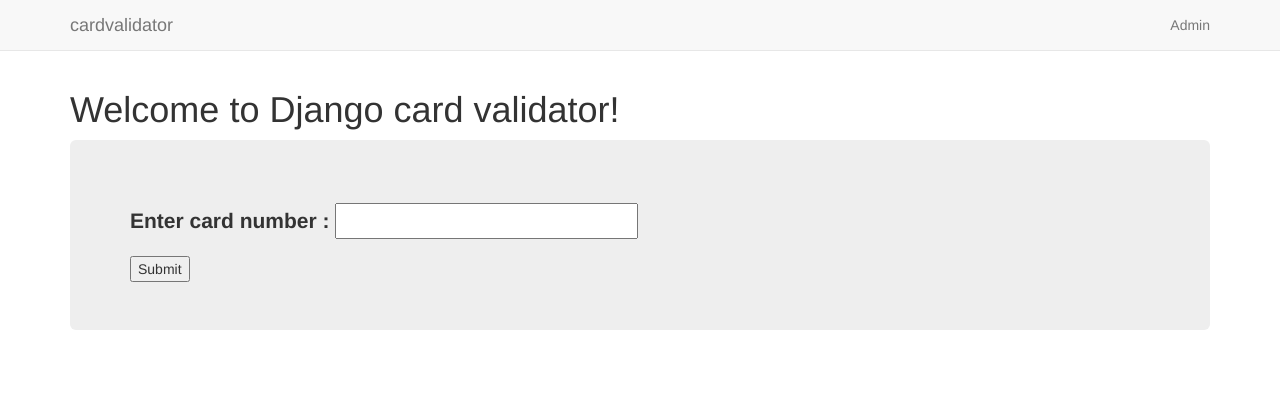
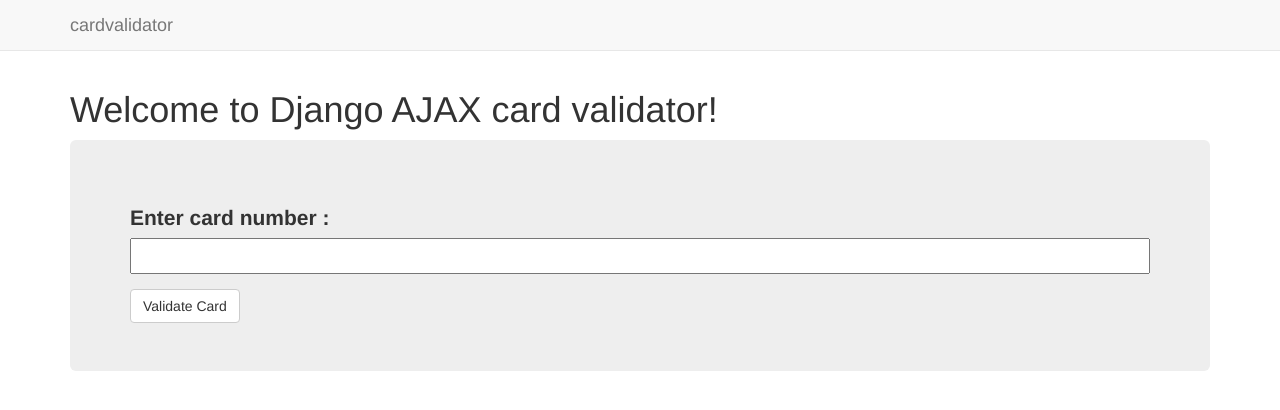
Before and after one commit to tevtonez/django_card_validator, a Django app: page / in a window 1280 px wide. Shown: the top 410 px of the page. Run offline with Django 3.2, Linux system fonts and the light colour scheme; some libraries are stand-ins or nearby versions.

Commit message:
add ajax script

```diff
--- a/main/forms.py
+++ b/main/forms.py
@@ -1,11 +1,5 @@
 from django import forms
-from django.contrib.auth import get_user_model
-from django.contrib.auth.forms import UserCreationForm
-from django.contrib.auth.models import User
-from . import models
+
 
 class CardValidatorForm(forms.Form):
-    card_number = forms.IntegerField(
-        label="Enter card number ",
-        widget=forms.TextInput(attrs={'size': '22'})
-    )
+    card_number = forms.IntegerField(label="Enter card number ")
--- a/main/static/css/style.css
+++ b/main/static/css/style.css
@@ -1,3 +1,7 @@
 body{
   padding-top: 70px;
 }
+
+#id_card_number{
+    width: 100%;
+}
--- /dev/null
+++ b/main/static/js/validate.js
@@ -0,0 +1,18 @@
+$("#button").click(function () {
+  var card_number = $("#id_card_number").val();
+  $("#result").removeClass();
+
+  $.ajax({
+    url: "/check_number/",
+    data: {
+      'card_number': card_number
+    },
+    dataType: 'json',
+    success: function (data) {
+      if (data.result) {
+          $("#result").html(data.result).addClass("alert alert-" + data.result_class);
+      }
+    }
+  });
+
+});
--- a/main/views.py
+++ b/main/views.py
@@ -23,18 +23,11 @@
 
 def checksum(request):
 
-    form = CardValidatorForm(request.POST)
+    result = 'Entered card number is Invalid!'
+    result_class = 'danger'
+    card_number = str(request.GET.get('card_number', None))
 
-    print(form)
-
-    result = 'NOT VALID!'
-
-    if request.method == "POST":
-        print(request.POST)
-
-        card_number = str(form.cleaned_data['card_number'])
-        # card_number = '4874120048361894'
-
+    if len(card_number) > 0:
         sum = 0
         num_digits = len(card_number)
         oddeven = num_digits & 1
@@ -50,7 +43,11 @@
             sum = sum + digit
 
         if (sum % 10) == 0:
-            result = 'VALID!'
+            result = 'Your card number is Valid!'
+            result_class = 'success'
 
-    data = {'result': result}
+    data = {
+        'result': result,
+        'result_class': result_class
+    }
     return JsonResponse(data)
--- a/templates/base.html
+++ b/templates/base.html
@@ -5,7 +5,7 @@
 <html lang="en">
 <head>
     <meta charset="UTF-8">
-    <title>Document</title>
+    <title>Card Validator</title>
         {% load bootstrap3 %}
         {% bootstrap_css %}
         <script src="https:{% bootstrap_jquery_url %}"></script>
@@ -21,5 +21,12 @@
         {% endblock %}
     </div>
 
+    <script> src="http://code.jquery.com/jquery-3.3.1.min.js" </script>
+
+
+    {% block javascript %}
+    <script src="{% static 'js/validate.js' %}"></script>
+    {% endblock javascript %}
+
 </body>
 </html>
--- a/templates/index.html
+++ b/templates/index.html
@@ -1,13 +1,20 @@
 {% extends 'base.html' %}
 
 {% block body_block %}
-  <h1>Welcome to Django card validator!</h1>
+  <h1>Welcome to Django AJAX card validator!</h1>
   <div class="jumbotron">
-    <p>{{result}}</p>
-    <form method="POST" action="{% url 'check' %}">
-        {% csrf_token %}
-        {{form.as_p}}
-        <input type="submit" value="Submit">
-    </form>
+    <div class="row">
+        <div class="col-sm-12">
+            <p id="result"></p>
+        </div>
+        <div class="col-sm-12">
+            <form method="" action="">
+                {% csrf_token %}
+                {{form.as_p}}
+            </form>
+            <a id="button" class="btn btn-default">Validate Card</a>
+        </div>
+    </div>
+
   </div>
 {% endblock %}
--- a/templates/topnavbar.html
+++ b/templates/topnavbar.html
@@ -1,18 +1,10 @@
 <nav class="navbar navbar-default navbar-fixed-top">
       <div class="container">
         <div class="navbar-header">
-          <button type="button" class="navbar-toggle collapsed" data-toggle="collapse" data-target="#navbar" aria-expanded="false" aria-controls="navbar">
-            <span class="sr-only">Toggle navigation</span>
-            <span class="icon-bar"></span>
-            <span class="icon-bar"></span>
-            <span class="icon-bar"></span>
-          </button>
           <a class="navbar-brand" href="{% url 'home' %}">cardvalidator</a>
         </div>
         <div id="navbar" class="navbar-collapse collapse">
-          <ul class="nav navbar-nav navbar-right">
-            <li><a href="{% url 'admin:index' %}" target="_blank">Admin</a></li>
-          </ul>
+
         </div><!--/.nav-collapse -->
       </div>
     </nav>
```
